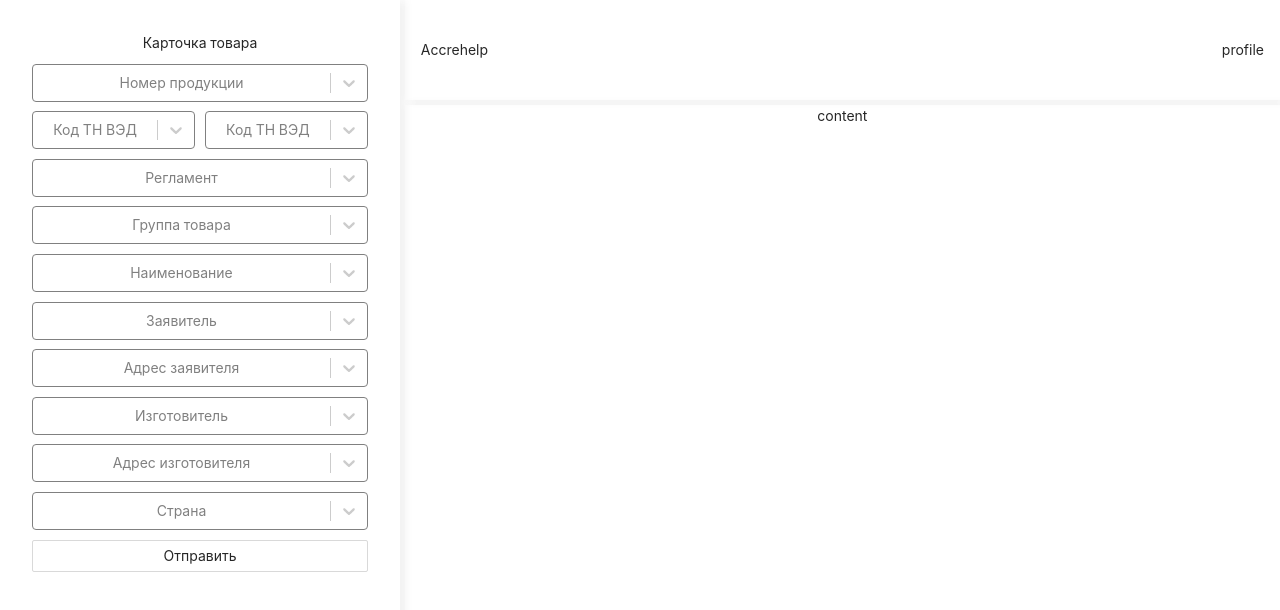
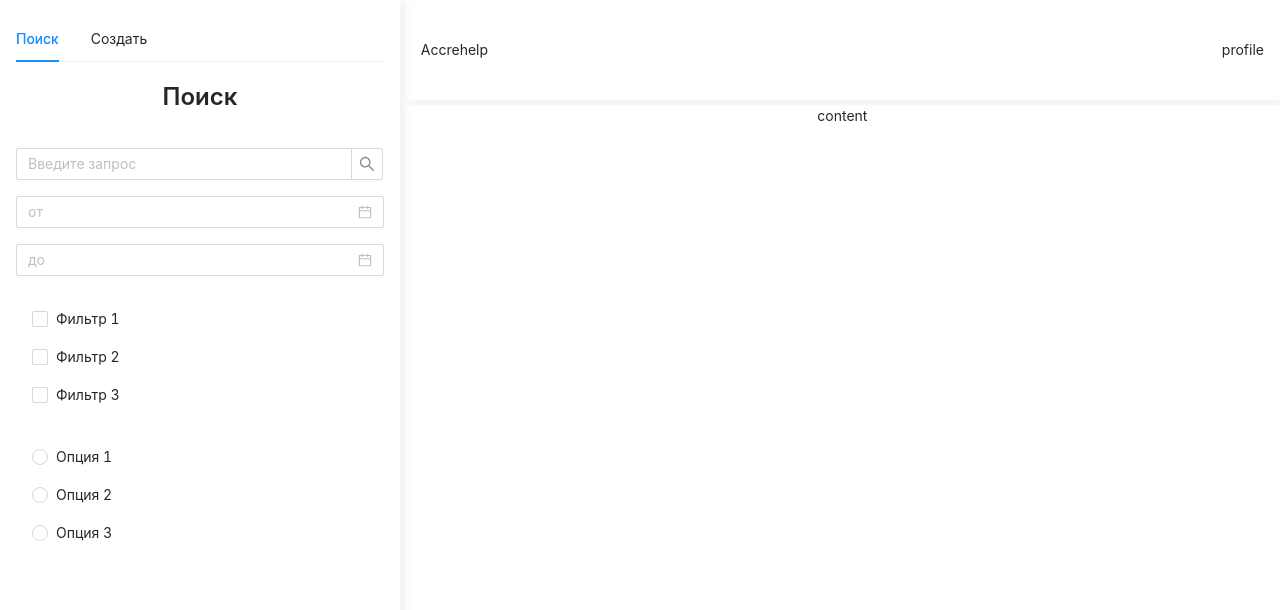
Before and after one commit to bmangust/prime99, a React (Create React App) app in the folder front/: page / in a window 1280 px wide. Shown: the top 610 px of the page. Built offline with nearby package versions, Linux system fonts and the light colour scheme.

Commit message:
Search component

```diff
--- a/front/src/components/Layout/Layout.module.scss
+++ b/front/src/components/Layout/Layout.module.scss
@@ -29,6 +29,7 @@
 
 .content {
   grid-area: C;
+  height: 100%;
 }
 
 .footer {
--- a/front/src/components/ProductCard/Autocomplete/Autocomplete.tsx
+++ b/front/src/components/ProductCard/Autocomplete/Autocomplete.tsx
@@ -19,7 +19,7 @@ const Autocomplete = observer(
     const state = inputsState[name];
 
     const onChange = (value: any) => {
-      console.log("onChange", name, value);
+      //   console.log("onChange", name, value);
       if (value === null) inputsState.update(name, "");
       else inputsState.update(name, value);
     };
@@ -34,7 +34,7 @@ const Autocomplete = observer(
       }),
     };
 
-    console.log({ name, state, value, options });
+    // console.log({ name, state, value, options });
 
     return (
       <Select
--- a/front/src/components/ProductCard/ProductCard.module.scss
+++ b/front/src/components/ProductCard/ProductCard.module.scss
@@ -16,3 +16,7 @@
 .input::placeholder {
   color: $placeholder;
 }
+
+.submit {
+  margin-top: 1rem;
+}
--- a/front/src/components/ProductCard/ProductCard.tsx
+++ b/front/src/components/ProductCard/ProductCard.tsx
@@ -1,7 +1,6 @@
-import { Input } from "antd";
+import { Button, Input } from "antd";
 import { placeholders, texts } from "content/string";
-import { makeAutoObservable } from "mobx";
-import { FormEvent, useCallback, useMemo, useState } from "react";
+import { FormEvent, useMemo, useState } from "react";
 import Autocomplete from "./Autocomplete/Autocomplete";
 import css from "./ProductCard.module.scss";
 import { debounce } from "lodash";
@@ -72,7 +71,7 @@ const ProductCard = (props: Props) => {
       const newCodes = name.includes("0")
         ? [value, inputs.codesTn?.[1] || ""]
         : [inputs.codesTn?.[0] || "", value];
-      console.log("working update", newCodes);
+      console.log("onInputChange, newCodes", newCodes);
       setInputs((state) => ({ ...state, codesTn: newCodes }));
     }
     debouncedLoadOptions(name as keyof typeof placeholders, value);
@@ -120,7 +119,9 @@ const ProductCard = (props: Props) => {
           />
         )
       )}
-      <Input type="submit" value="Отправить" />
+      <Button type="primary" className={css.submit}>
+        Отправить
+      </Button>
     </form>
   );
 };
--- /dev/null
+++ b/front/src/components/Search/Search.module.scss
@@ -0,0 +1,21 @@
+@import "styles/_variables";
+
+.search {
+  display: flex;
+  flex-direction: column;
+  gap: 1rem;
+}
+
+.header {
+  font-size: 1.5rem;
+  font-weight: 600;
+  margin-bottom: 1rem;
+}
+
+.space {
+  margin: 1rem;
+}
+
+.input::placeholder {
+  color: $placeholder;
+}
--- /dev/null
+++ b/front/src/components/Search/Search.tsx
@@ -0,0 +1,38 @@
+import { Checkbox, DatePicker, Input, Radio, Space } from "antd";
+import { texts } from "content/string";
+import { ChangeEvent, useState } from "react";
+import css from "./Search.module.scss";
+
+const Search = () => {
+  const [value, setValue] = useState("");
+  const handleChange = (e: ChangeEvent<HTMLInputElement>) => {
+    setValue(e.currentTarget.value);
+  };
+  return (
+    <div className={css.search}>
+      <div className={css.header}>{texts.search}</div>
+      <Input.Search
+        className={css.input}
+        value={value}
+        onChange={handleChange}
+        placeholder={texts.searchPlaceholder}
+      />
+      <DatePicker className={css.input} placeholder="от" />
+      <DatePicker className={css.input} placeholder="до" />
+      <Space direction="vertical" align="start">
+        <Space className={css.space} direction="vertical" size="middle">
+          <Checkbox value={false}>Фильтр 1</Checkbox>
+          <Checkbox value={false}>Фильтр 2</Checkbox>
+          <Checkbox value={true}>Фильтр 3</Checkbox>
+        </Space>
+        <Space className={css.space} direction="vertical" size="middle">
+          <Radio value={false}>Опция 1</Radio>
+          <Radio value={true}>Опция 2</Radio>
+          <Radio value={false}>Опция 3</Radio>
+        </Space>
+      </Space>
+    </div>
+  );
+};
+
+export default Search;
--- a/front/src/components/Sidebar/Sidebar.tsx
+++ b/front/src/components/Sidebar/Sidebar.tsx
@@ -2,15 +2,29 @@ import css from "./Sidebar.module.scss";
 import cn from "classnames";
 import { FC } from "react";
 import ProductCard from "components/ProductCard/ProductCard";
+import { Tabs } from "antd";
+import Search from "components/Search/Search";
+const { TabPane } = Tabs;
 
 interface Props {
   className?: string;
 }
 
 const Sidebar: FC<Props> = ({ className }) => {
+  const onChange = (key: string) => {
+    console.log(key);
+  };
+
   return (
     <div className={cn(className, css.sidebar)}>
-      <ProductCard />
+      <Tabs defaultActiveKey="1" onChange={onChange}>
+        <TabPane tab="Поиск" key="1">
+          <Search />
+        </TabPane>
+        <TabPane tab="Создать" key="2">
+          <ProductCard />
+        </TabPane>
+      </Tabs>
     </div>
   );
 };
--- a/front/src/content/string.ts
+++ b/front/src/content/string.ts
@@ -13,4 +13,6 @@ export const placeholders = {
 };
 export const texts = {
   productCardHeader: "Карточка товара",
+  search: "Поиск",
+  searchPlaceholder: "Введите запрос",
 };
```
